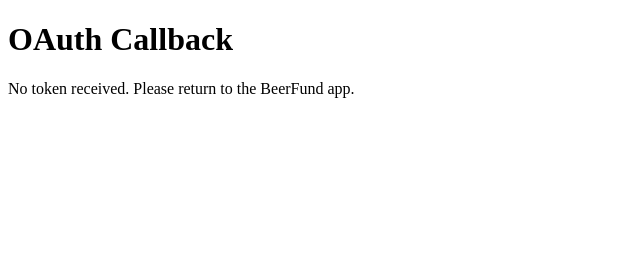
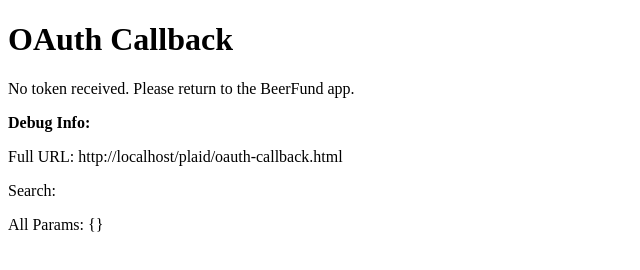
Before and after one commit to techsaucetech/beerfund-website, a plain HTML site: page plaid/oauth-callback.html in a window 1280 px wide. Shown: the whole page, without its empty margins (0-640 px from the left). Drawn offline with Linux system fonts and the light colour scheme.

```diff
--- a/plaid/oauth-callback.html
+++ b/plaid/oauth-callback.html
@@ -9,10 +9,19 @@
     <p>Please wait while we complete your bank connection.</p>
 
     <script>
+        // DEBUG: Log all URL parameters
+        console.log('Full URL:', window.location.href);
+        console.log('Search params:', window.location.search);
+
         // Get the public_token from URL parameters
         const urlParams = new URLSearchParams(window.location.search);
         const publicToken = urlParams.get('public_token');
         const error = urlParams.get('error');
+
+        // DEBUG: Log what we found
+        console.log('Public token:', publicToken);
+        console.log('Error:', error);
+        console.log('All params:', Object.fromEntries(urlParams));
 
         if (error) {
             document.body.innerHTML = `
@@ -34,6 +43,10 @@
             document.body.innerHTML = `
                 <h1>OAuth Callback</h1>
                 <p>No token received. Please return to the BeerFund app.</p>
+                <p><strong>Debug Info:</strong></p>
+                <p>Full URL: ${window.location.href}</p>
+                <p>Search: ${window.location.search}</p>
+                <p>All Params: ${JSON.stringify(Object.fromEntries(urlParams), null, 2)}</p>
             `;
         }
     </script>
```
